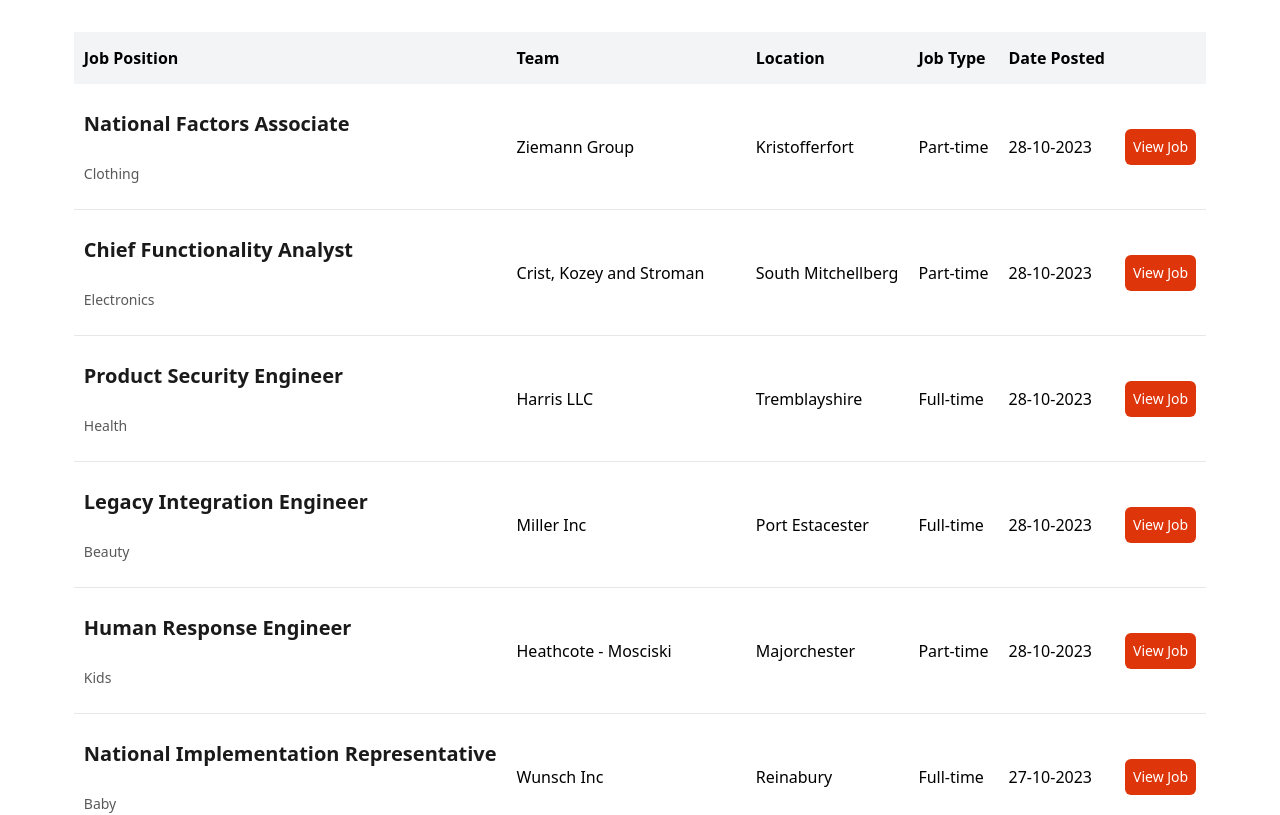
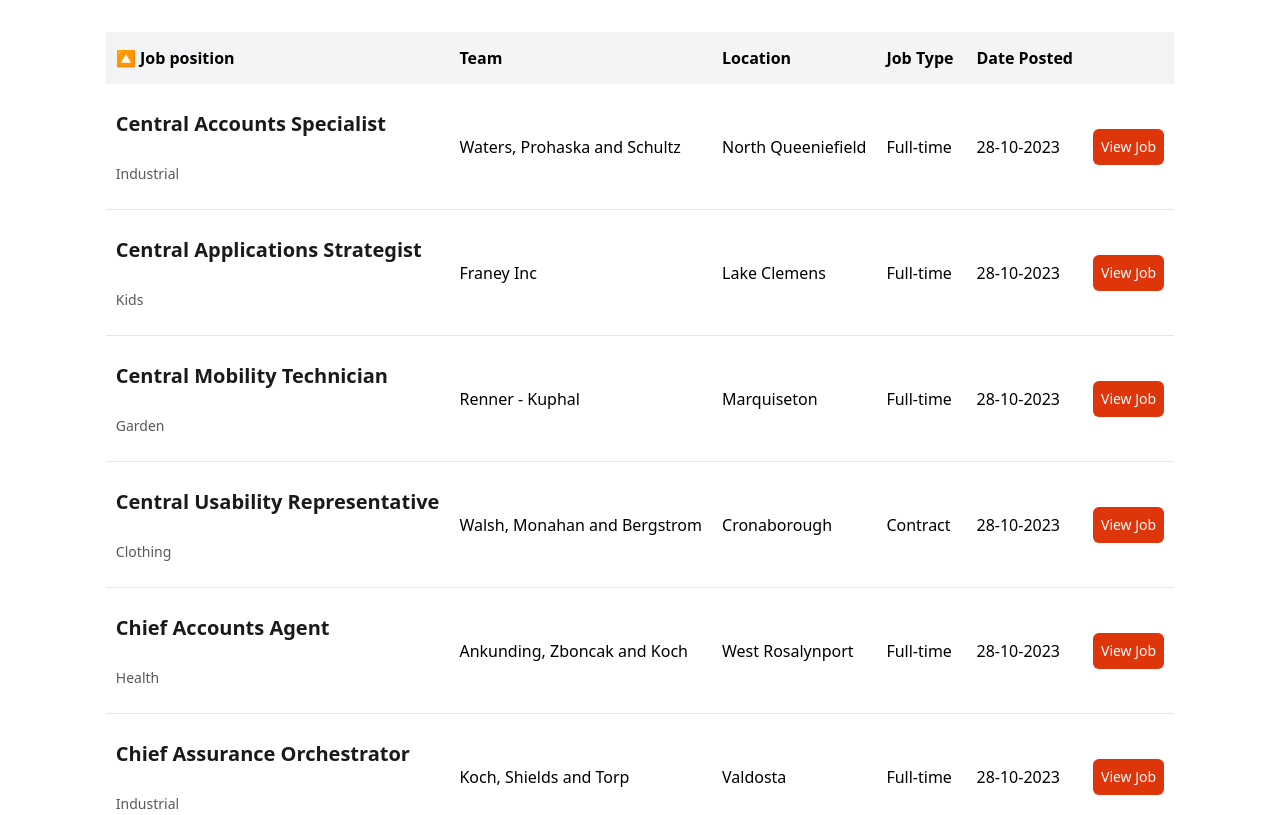
Before and after one commit to Armadillidiid/tanstack-table-v8-demo, a React (Vite) app: page / in a window 1280 px wide. Shown: the top 815 px of the page. Built offline with nearby package versions, Linux system fonts and the light colour scheme.

Commit message:
feat: add sorting

```diff
--- a/src/App.tsx
+++ b/src/App.tsx
@@ -4,12 +4,14 @@ import { columns } from "./data/columns";
 
 function App() {
   const query = useJobs();
-  console
-
   return (
     <div className="my-8">
       {!query.isPending && !query.isError && (
-        <Table data={query.data?.results} columns={columns} />
+        <Table
+          data={query.data?.results}
+          columns={columns}
+          defaultSortingState={[{ id: "position", desc: false }]}
+        />
       )}
     </div>
   );
--- /dev/null
+++ b/src/components/Table/TableHeader.tsx
@@ -0,0 +1,36 @@
+import { Column } from "@tanstack/react-table";
+
+type TableHeaderProps<T> = {
+  title: string;
+  column: Column<T>;
+};
+
+const TableHeader = <T,>(props: TableHeaderProps<T>) => {
+  return (
+    <>
+      {props.column.getCanSort() === true ? (
+        <button
+          className="cursor-pointer select-none"
+          onClick={() =>
+            props.column.toggleSorting(
+              props.column.getIsSorted() === "desc" ||
+                props.column.getIsSorted() === false
+                ? false
+                : true,
+            )
+          }
+        >
+          {{
+            asc: "🔼 ",
+            desc: "🔽 ",
+          }[props.column.getIsSorted() as string] ?? null}
+          {props.title}
+        </button>
+      ) : (
+        <span>{props.title}</span>
+      )}
+    </>
+  );
+};
+
+export default TableHeader;
--- a/src/components/Table/index.tsx
+++ b/src/components/Table/index.tsx
@@ -1,8 +1,11 @@
+import { useState } from "react";
 import {
   ColumnDef,
+  SortingState,
   flexRender,
   getCoreRowModel,
   getPaginationRowModel,
+  getSortedRowModel,
   useReactTable,
 } from "@tanstack/react-table";
 import styles from "./index.module.css";
@@ -12,14 +15,28 @@ type TableProps<TData> = {
   // eslint-disable-next-line @typescript-eslint/no-explicit-any
   columns: ColumnDef<TData, any>[];
   data: TData[];
+  defaultSortingState?: { id: string; desc: boolean }[];
 };
 
-export const Table = <TData,>({ columns, data }: TableProps<TData>) => {
+export const Table = <TData,>({
+  columns,
+  data,
+  defaultSortingState,
+}: TableProps<TData>) => {
+  const [sorting, setSorting] = useState<SortingState>(
+    defaultSortingState ?? [],
+  );
+
   const table = useReactTable({
     data,
     columns,
+    state: {
+      sorting,
+    },
+    onSortingChange: setSorting,
     getCoreRowModel: getCoreRowModel(),
     getPaginationRowModel: getPaginationRowModel(),
+    getSortedRowModel: getSortedRowModel(),
   });
 
   return (
--- a/src/data/columns.tsx
+++ b/src/data/columns.tsx
@@ -1,13 +1,16 @@
 import { createColumnHelper } from "@tanstack/react-table";
 import { JobItem } from "../hooks/types";
 import { formatDateToDDMMYYYY } from "../utils/formatDate";
+import TableHeader from "../components/Table/TableHeader";
 
 const columnHelper = createColumnHelper<JobItem>();
 
 export const columns = [
   columnHelper.accessor("position", {
     id: "position",
-    header: "Job Position",
+    header: ({ column }) => (
+      <TableHeader title="Job position" column={column} />
+    ),
     cell: (info) => (
       <div className="flex flex-col gap-6">
         <span className="text-[#1A1A1A] text-xl font-bold leading-[30px]">
@@ -21,22 +24,22 @@ export const columns = [
   }),
   columnHelper.accessor("team", {
     id: "team",
-    header: "Team",
+    header: ({ column }) => <TableHeader title="Team" column={column} />,
     cell: (info) => info.getValue(),
   }),
   columnHelper.accessor("location", {
     id: "location",
-    header: "Location",
+    header: ({ column }) => <TableHeader title="Location" column={column} />,
     cell: (info) => info.getValue(),
   }),
   columnHelper.accessor("job_type", {
     id: "job_type",
-    header: "Job Type",
+    header: ({ column }) => <TableHeader title="Job Type" column={column} />,
     cell: (info) => info.getValue(),
   }),
   columnHelper.accessor("date_posted", {
     id: "date_posted",
-    header: "Date Posted",
+    header: ({ column }) => <TableHeader title="Date Posted" column={column} />,
     cell: (info) => formatDateToDDMMYYYY(info.getValue()),
   }),
   columnHelper.accessor("id", {
@@ -54,5 +57,6 @@ export const columns = [
         View Job
       </a>
     ),
+    enableSorting: false, // explicitly disable sorting for this column
   }),
 ];
```
